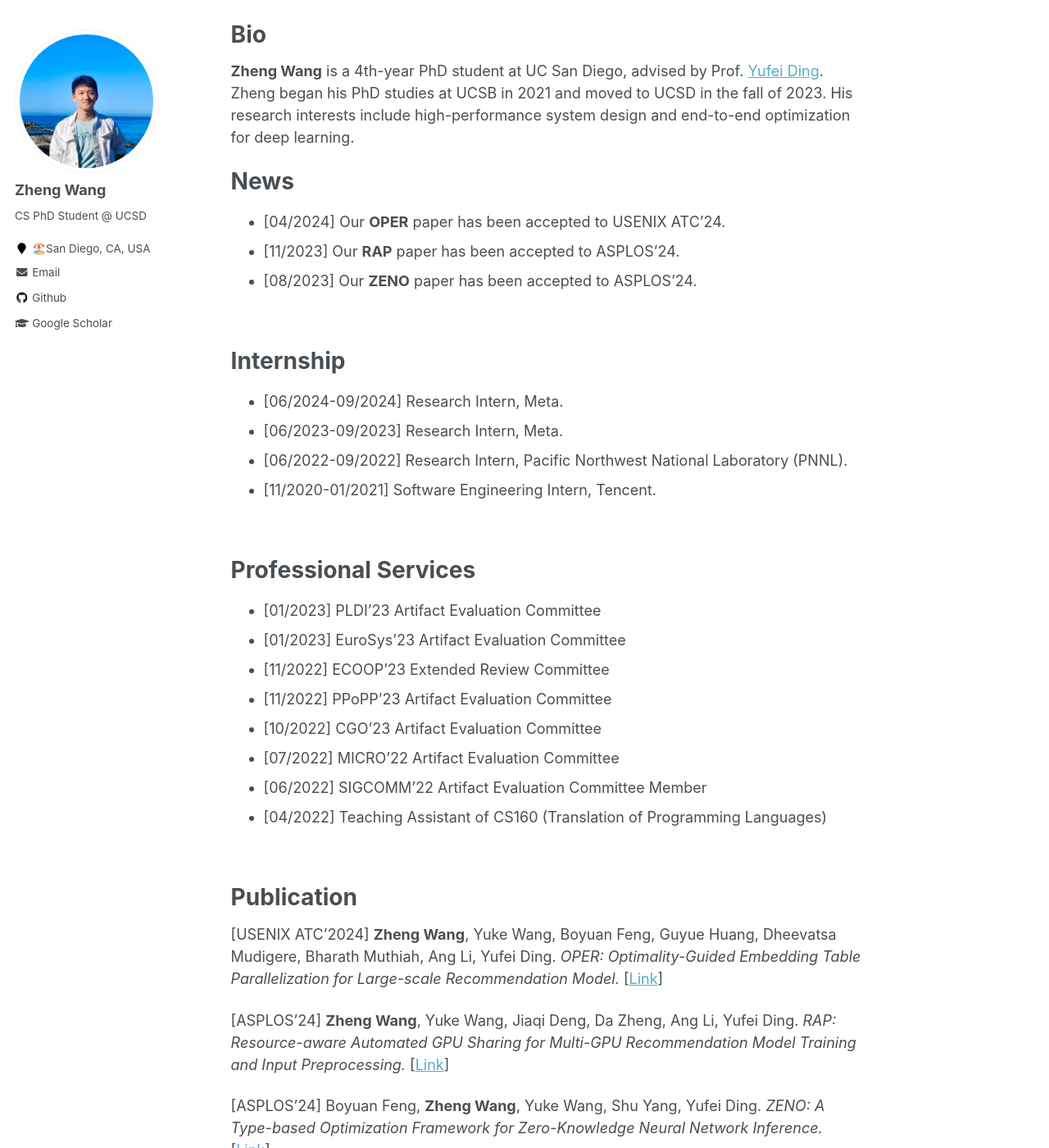
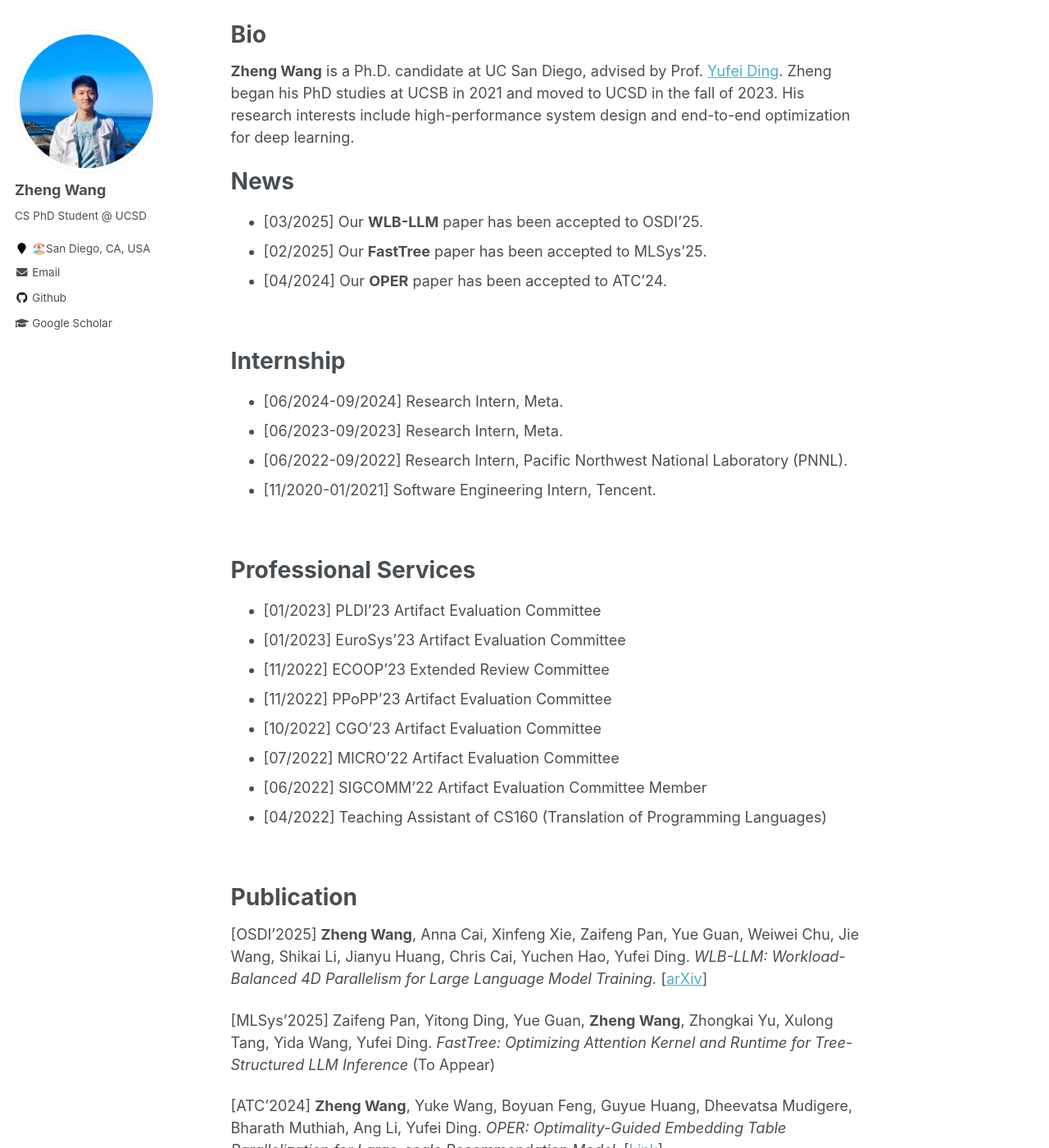
Before and after one commit to Ash-Zheng/Ash-Zheng.github.io, a Jekyll site: the page built from _pages/about.md, in a window 1280 px wide and 1400 px high, scrolled down 212 px. Shown: the whole window at 82% size. Built offline with Jekyll 4.4.1, drawn with Linux system fonts in a browser that asks for light colours; some of the changed text lies outside the part shown.

Commit message:
update March 2025

```diff
--- a/_pages/about.md
+++ b/_pages/about.md
@@ -14,15 +14,16 @@ redirect_from:
 
 Bio
 ======
-**Zheng Wang** is a 4th-year PhD student at UC San Diego, advised by Prof. <a href="https://sites.cs.ucsb.edu/~yufeiding/">Yufei Ding</a>. Zheng began his PhD studies at UCSB in 2021 and moved to UCSD in the fall of 2023. His research interests include high-performance system design and end-to-end optimization for deep learning.
+**Zheng Wang** is a Ph.D. candidate at UC San Diego, advised by Prof. <a href="https://sites.cs.ucsb.edu/~yufeiding/">Yufei Ding</a>. Zheng began his PhD studies at UCSB in 2021 and moved to UCSD in the fall of 2023. His research interests include high-performance system design and end-to-end optimization for deep learning.
 <br />
 
 
 News
 ======
-+ [04/2024] Our **OPER** paper has been accepted to USENIX ATC'24.
-+ [11/2023] Our **RAP** paper has been accepted to ASPLOS'24.
-+ [08/2023] Our **ZENO** paper has been accepted to ASPLOS'24.
++ [03/2025] Our **WLB-LLM** paper has been accepted to OSDI'25.
++ [02/2025] Our **FastTree** paper has been accepted to MLSys'25.
++ [04/2024] Our **OPER** paper has been accepted to ATC'24.
+
 
 <br />
 
@@ -51,7 +52,15 @@ Professional Services
 
 Publication
 ======
-[USENIX ATC'2024] **Zheng Wang**, Yuke Wang, Boyuan Feng, Guyue Huang, Dheevatsa Mudigere, Bharath Muthiah, Ang Li, Yufei Ding.
+[OSDI'2025] **Zheng Wang**, Anna Cai, Xinfeng Xie, Zaifeng Pan, Yue Guan, Weiwei Chu, Jie Wang, Shikai Li, Jianyu Huang, Chris Cai, Yuchen Hao, Yufei Ding.
+*WLB-LLM: Workload-Balanced 4D Parallelism for Large Language Model Training.*
+[<a href="https://arxiv.org/abs/2503.17924">arXiv</a>]
+
+[MLSys'2025] Zaifeng Pan, Yitong Ding, Yue Guan, **Zheng Wang**, Zhongkai Yu, Xulong Tang, Yida Wang, Yufei Ding.
+*FastTree: Optimizing Attention Kernel and Runtime for Tree-Structured LLM Inference* (To Appear)
+<!-- [<a href="https://www.usenix.org/conference/atc24/presentation/wang">Link</a>] -->
+
+[ATC'2024] **Zheng Wang**, Yuke Wang, Boyuan Feng, Guyue Huang, Dheevatsa Mudigere, Bharath Muthiah, Ang Li, Yufei Ding.
 *OPER: Optimality-Guided Embedding Table Parallelization for Large-scale Recommendation Model.*
 [<a href="https://www.usenix.org/conference/atc24/presentation/wang">Link</a>]
 
@@ -63,7 +72,7 @@ Publication
 *ZENO: A Type-based Optimization Framework for Zero-Knowledge Neural Network Inference.*
 [<a href="https://dl.acm.org/doi/10.1145/3617232.3624852">Link</a>]
 
-[USENIX ATC'2023] Yuke Wang, Boyuan Feng, **Zheng Wang**, Guyue Huang, Yufei Ding.
+[ATC'2023] Yuke Wang, Boyuan Feng, **Zheng Wang**, Guyue Huang, Yufei Ding.
 *TC-GNN: Bridging Sparse GNN Computation and Dense Tensor Cores on GPUs.*
 [<a href="https://www.usenix.org/conference/atc23/presentation/wang-yuke">Link</a>]
 
@@ -83,7 +92,7 @@ Publication
 *GMI-DRL: Empowering Multi-GPU Deep Reinforcement Learning with GPU Spatial Multiplexing.*
 [<a href="https://arxiv.org/abs/2206.08482">Link</a>]
 
-[USENIX ATC'2022] Boyuan Feng, Tianqi Tang, Yuke Wang, Zhaodong Chen, **Zheng Wang**, Shu Yang, Yuan Xie, Yufei Ding.
+[ATC'2022] Boyuan Feng, Tianqi Tang, Yuke Wang, Zhaodong Chen, **Zheng Wang**, Shu Yang, Yuan Xie, Yufei Ding.
 *Faith: An Efficient Framework for Transformer Verification on GPUs.*
 [<a href="https://www.usenix.org/system/files/atc22-feng.pdf">Link</a>]
 
```
Also changed, not shown: _pages/publications.md (+3 -3 lines), 1 other file.
